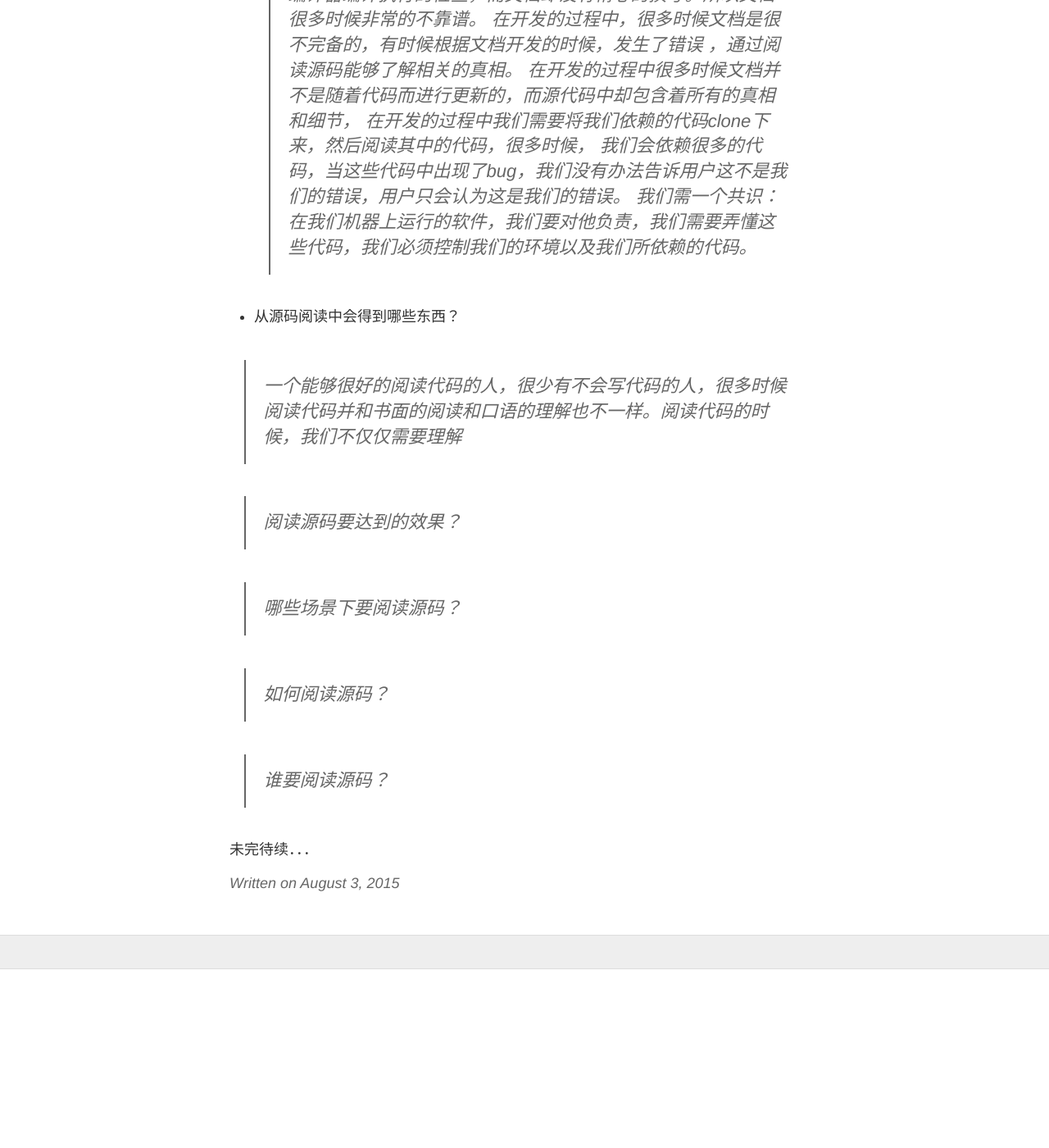
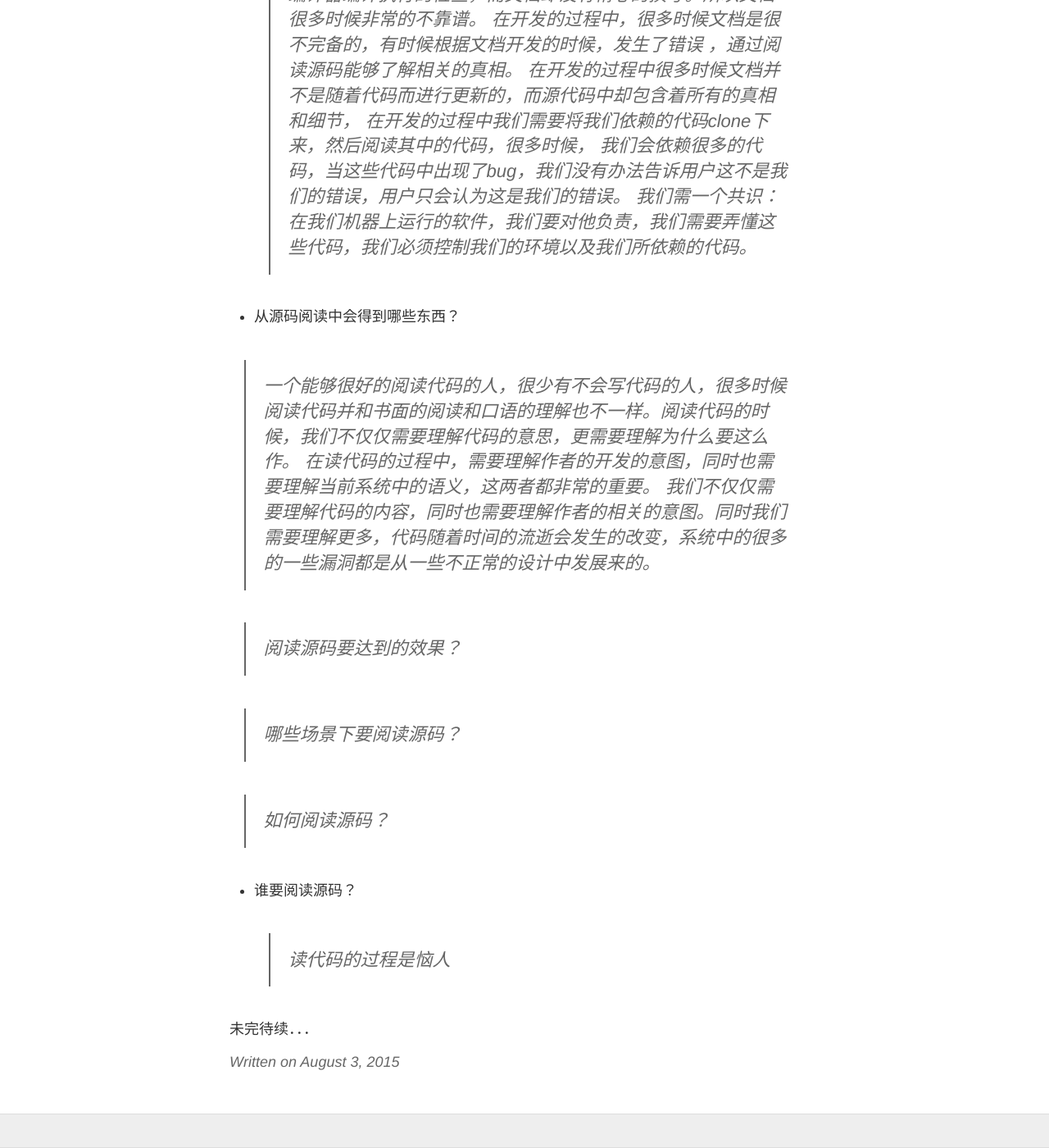
Before and after one commit to zhenru/zhenru.github.io, a Jekyll site: the page built from _posts/2015-08-03-如何阅读源代码.md, in a window 1280 px wide and 1400 px high, scrolled down 392 px. Shown: the whole window at 82% size. Built offline with Jekyll 4.4.1, drawn with Linux system fonts in a browser that asks for light colours; before the commit the page ends 1574 px from its top, so only the background shows below that.

Commit message:
“update the  0803 read code

```diff
--- a/_posts/2015-08-03-如何阅读源代码.md
+++ b/_posts/2015-08-03-如何阅读源代码.md
@@ -19,8 +19,9 @@ title: 如何阅读源码
 
 - 从源码阅读中会得到哪些东西？
 
- > 一个能够很好的阅读代码的人，很少有不会写代码的人，很多时候阅读代码并和书面的阅读和口语的理解也不一样。阅读代码的时候，我们不仅仅需要理解
-
+ > 一个能够很好的阅读代码的人，很少有不会写代码的人，很多时候阅读代码并和书面的阅读和口语的理解也不一样。阅读代码的时候，我们不仅仅需要理解代码的意思，更需要理解为什么要这么作。
+> 在读代码的过程中，需要理解作者的开发的意图，同时也需要理解当前系统中的语义，这两者都非常的重要。
+> 我们不仅仅需要理解代码的内容，同时也需要理解作者的相关的意图。同时我们需要理解更多，代码随着时间的流逝会发生的改变，系统中的很多的一些漏洞都是从一些不正常的设计中发展来的。
 
 >阅读源码要达到的效果？
 
@@ -30,7 +31,8 @@ title: 如何阅读源码
 > 如何阅读源码？
 
 
-> 谁要阅读源码？
+-  谁要阅读源码？
+> 读代码的过程是恼人
 
 
 
```
